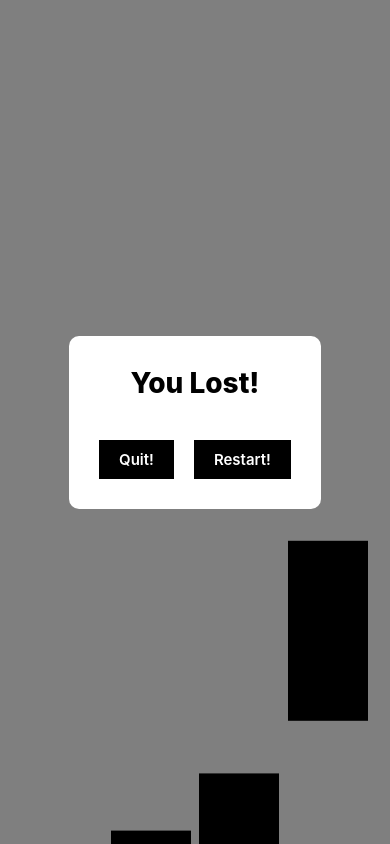
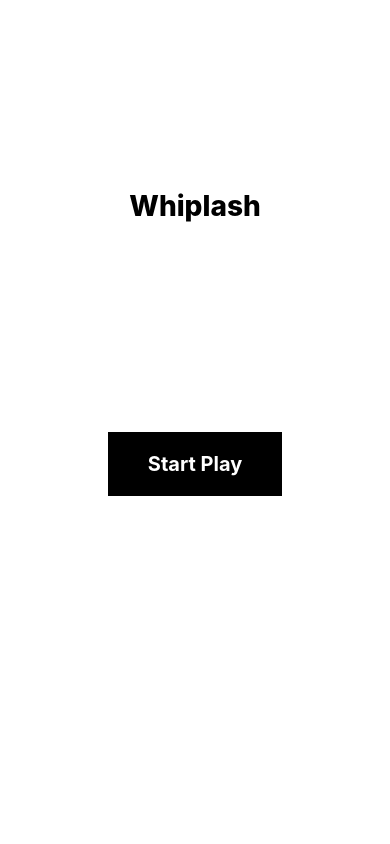
Before and after one commit to asantaelly/whiplash, a React Native app: screen / in a window 390 px wide. Shown: the top 844 px of the page. Built offline with nearby package versions, Linux system fonts and the light colour scheme.

Commit message:
feat: welcome page and count down

```diff
--- a/App.tsx
+++ b/App.tsx
@@ -1,12 +1,14 @@
 import { StatusBar } from "expo-status-bar";
+import { NavigationContainer } from "@react-navigation/native";
 import { SafeAreaProvider } from "react-native-safe-area-context";
 import { GestureHandlerRootView } from "react-native-gesture-handler";
 
+import LevelProvider from "./src/providers/Level";
 import AppNavigator from "./src/navigation/AppNavigator";
-import LevelProvider from "./src/providers/Level";
 
 export default function App() {
   return (
+    <NavigationContainer>
       <GestureHandlerRootView style={[{ flex: 1 }]}>
         <LevelProvider>
           <SafeAreaProvider>
@@ -15,5 +17,6 @@
           </SafeAreaProvider>
         </LevelProvider>
       </GestureHandlerRootView>
+    </NavigationContainer>
   );
 }
--- a/package.json
+++ b/package.json
@@ -9,6 +9,8 @@
     "web": "expo start --web"
   },
   "dependencies": {
+    "@react-navigation/native": "^6.1.8",
+    "@react-navigation/native-stack": "^6.9.14",
     "expo": "~49.0.11",
     "expo-status-bar": "~1.6.0",
     "lodash": "^4.17.21",
@@ -17,6 +19,7 @@
     "react-native-gesture-handler": "~2.12.0",
     "react-native-reanimated": "~3.3.0",
     "react-native-safe-area-context": "4.6.3",
+    "react-native-screens": "~3.22.0",
     "react-native-svg": "13.9.0"
   },
   "devDependencies": {
--- a/src/layouts/AppLayout.tsx
+++ b/src/layouts/AppLayout.tsx
@@ -13,6 +13,7 @@
 const styles = StyleSheet.create({
   container: {
     flex: 1,
+    backgroundColor: "#FFFFFF"
   },
 });
 
--- a/src/navigation/AppNavigator.tsx
+++ b/src/navigation/AppNavigator.tsx
@@ -1,7 +1,7 @@
-import Home from "../screens/Auditorium"
+import MainStack from "./routes/Main";
 
 const AppNavigator = () => {
-    return <Home/>
-}
+  return <MainStack />;
+};
 
 export default AppNavigator;
--- /dev/null
+++ b/src/navigation/routes/Main.tsx
@@ -0,0 +1,28 @@
+import { createNativeStackNavigator } from "@react-navigation/native-stack";
+
+/** local imports */
+import Welcome from "../../screens/Welcome";
+import Auditorium from "../../screens/Auditorium";
+
+export type MainStackProps = {
+  Welcome: undefined;
+  Auditorium: undefined;
+};
+
+const AppStack = createNativeStackNavigator<MainStackProps>();
+
+const MainStack = () => {
+  return (
+    <AppStack.Navigator
+      initialRouteName="Welcome"
+      screenOptions={{
+        headerShown: false,
+      }}
+    >
+      <AppStack.Screen name="Welcome" component={Welcome} />
+      <AppStack.Screen name="Auditorium" component={Auditorium} />
+    </AppStack.Navigator>
+  );
+};
+
+export default MainStack;
--- a/src/screens/Auditorium.tsx
+++ b/src/screens/Auditorium.tsx
@@ -1,21 +1,28 @@
 import React from "react";
+import { useNavigation } from "@react-navigation/native";
+import { NativeStackNavigationProp } from "@react-navigation/native-stack";
+
 import {
   View,
+  Text,
+  Modal,
   StyleSheet,
+  TouchableOpacity,
   ActivityIndicator,
   LayoutChangeEvent,
-  Text,
-  Modal,
-  TouchableOpacity,
 } from "react-native";
 
+import AppLayout from "../layouts/AppLayout";
 import Tile from "../components/shared/Tile";
-import AppLayout from "../layouts/AppLayout";
 import { LevelContext } from "../providers/Level";
+import { MainStackProps } from "../navigation/routes/Main";
 
 const Auditorium = () => {
   const [loserModal, setLoserModal] = React.useState(false);
   const [viewHeight, setViewHeight] = React.useState<number | null>(null);
+
+  /** start count down */
+  const [countDown, setCountDown] = React.useState(3);
 
   /** Game Progress Context */
   const { loser, setLoser, setTapCounter } = React.useContext(LevelContext);
@@ -25,36 +32,15 @@
     setViewHeight(height);
   };
 
-  const LoserModal = () => {
+  React.useEffect(() => {
+    if (countDown === 0) return;
 
-    const restartGame = () => {
-      setLoser(false);
-      setTapCounter(0)
-      return
-    }
+    const countDownID = setInterval(() => {
+      setCountDown(countDown - 1);
+    }, 1000);
 
-    return (
-      <Modal visible={true} animationType="slide" transparent={true}>
-        <View style={[styles.modalContainer]}>
-          <View style={[styles.modalContent]}>
-            <Text style={[styles.largeText]}>You Lost!</Text>
-            <View style={[styles.buttons]}>
-              <TouchableOpacity style={[styles.button]}>
-                <Text style={[styles.buttonText, { color: "#ffffff" }]}>
-                  Quit!
-                </Text>
-              </TouchableOpacity>
-              <TouchableOpacity style={[styles.button]} onPress={restartGame}>
-                <Text style={[styles.buttonText, { color: "#ffffff" }]}>
-                  Restart!
-                </Text>
-              </TouchableOpacity>
-            </View>
-          </View>
-        </View>
-      </Modal>
-    );
-  };
+    return () => clearInterval(countDownID);
+  }, [countDown]);
 
   return (
     <AppLayout onLayout={viewLayout}>
@@ -65,6 +51,12 @@
       ) : (
         <View style={[styles.container]}>
           {loser && <LoserModal />}
+          {countDown !== 0 ? (
+            <View style={[styles.countDownContainer]}>
+              <Text style={[styles.extraLargeText]}>{countDown}</Text>
+            </View>
+          ) : (
+            <React.Fragment>
               {tiles.map((tile, key) => (
                 <Tile
                   key={key}
@@ -72,6 +64,8 @@
                   initialDelay={tile.initialDelay}
                 />
               ))}
+            </React.Fragment>
+          )}
         </View>
       )}
     </AppLayout>
@@ -132,6 +126,11 @@
     color: "#000000",
     fontWeight: "800",
   },
+  extraLargeText: {
+    opacity: 0.3,
+    fontSize: 120,
+    fontWeight: "bold",
+  },
   buttonText: {
     fontSize: 15,
     fontWeight: "600",
@@ -141,6 +140,51 @@
     paddingHorizontal: 20,
     backgroundColor: "black",
   },
+  countDownContainer: {
+    flex: 1,
+    alignItems: "center",
+    justifyContent: "center",
+  },
 });
 
 export default Auditorium;
+
+const LoserModal = () => {
+  const navigation = useNavigation<NativeStackNavigationProp<MainStackProps>>();
+
+  const { loser, setLoser, setTapCounter } = React.useContext(LevelContext);
+
+  const restart = () => {
+    setLoser(false);
+    setTapCounter(0);
+    return;
+  };
+
+  const quit = () => {
+    setLoser(false);
+    setTapCounter(0);
+    navigation.navigate("Welcome");
+  };
+
+  return (
+    <Modal visible={true} animationType="slide" transparent={true}>
+      <View style={[styles.modalContainer]}>
+        <View style={[styles.modalContent]}>
+          <Text style={[styles.largeText]}>You Lost!</Text>
+          <View style={[styles.buttons]}>
+            <TouchableOpacity style={[styles.button]} onPress={quit}>
+              <Text style={[styles.buttonText, { color: "#ffffff" }]}>
+                Quit
+              </Text>
+            </TouchableOpacity>
+            <TouchableOpacity style={[styles.button]} onPress={restart}>
+              <Text style={[styles.buttonText, { color: "#ffffff" }]}>
+                Restart
+              </Text>
+            </TouchableOpacity>
+          </View>
+        </View>
+      </View>
+    </Modal>
+  );
+};
--- /dev/null
+++ b/src/screens/Welcome.tsx
@@ -0,0 +1,62 @@
+import { useNavigation } from "@react-navigation/native";
+import { StyleSheet, Text, TouchableOpacity, View } from "react-native";
+import { NativeStackNavigationProp } from "@react-navigation/native-stack";
+
+import AppLayout from "../layouts/AppLayout";
+import { MainStackProps } from "../navigation/routes/Main";
+
+const Welcome = () => {
+  const navigation = useNavigation<NativeStackNavigationProp<MainStackProps>>();
+
+  const playGround = () => navigation.navigate("Auditorium");
+
+  return (
+    <AppLayout>
+      <View style={[styles.container]}>
+        <View style={[styles.upperContainer]}>
+          <Text style={[styles.largeText]}>Whiplash</Text>
+        </View>
+        <View style={[styles.bottomContainer]}>
+          <TouchableOpacity style={[styles.button]} onPress={playGround}>
+            <Text style={[styles.buttonText, { color: "#ffffff" }]}>
+              Start Play
+            </Text>
+          </TouchableOpacity>
+        </View>
+      </View>
+    </AppLayout>
+  );
+};
+
+const styles = StyleSheet.create({
+  container: {
+    flex: 1,
+    gap: 20,
+    alignItems: "center",
+    justifyContent: "center",
+  },
+  upperContainer: {
+    flex: 1,
+    alignItems: "center",
+    justifyContent: "center",
+  },
+  bottomContainer: {
+    flex: 1,
+  },
+  largeText: {
+    fontSize: 28,
+    color: "#000000",
+    fontWeight: "800",
+  },
+  buttonText: {
+    fontSize: 20,
+    fontWeight: "700",
+  },
+  button: {
+    paddingVertical: 20,
+    paddingHorizontal: 40,
+    backgroundColor: "black",
+  },
+});
+
+export default Welcome;
--- a/src/utils/index.ts
+++ b/src/utils/index.ts
@@ -1,7 +1,6 @@
 const _ = require("lodash");
-
 
 /** Get random number */
 export const random_number = (min: number, max: number) => {
-    return _.random(min, max);
-}
+  return _.random(min, max);
+};
```
Also changed, not shown: 1 other file (tests, documents, lock files or other folders). Lines whose indentation alone changed are shown as unchanged.
